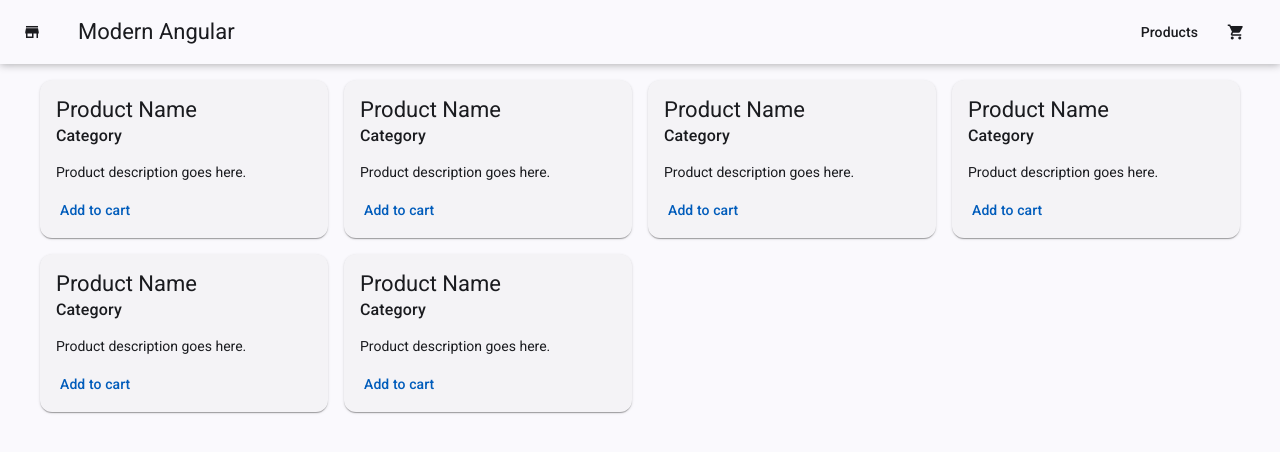
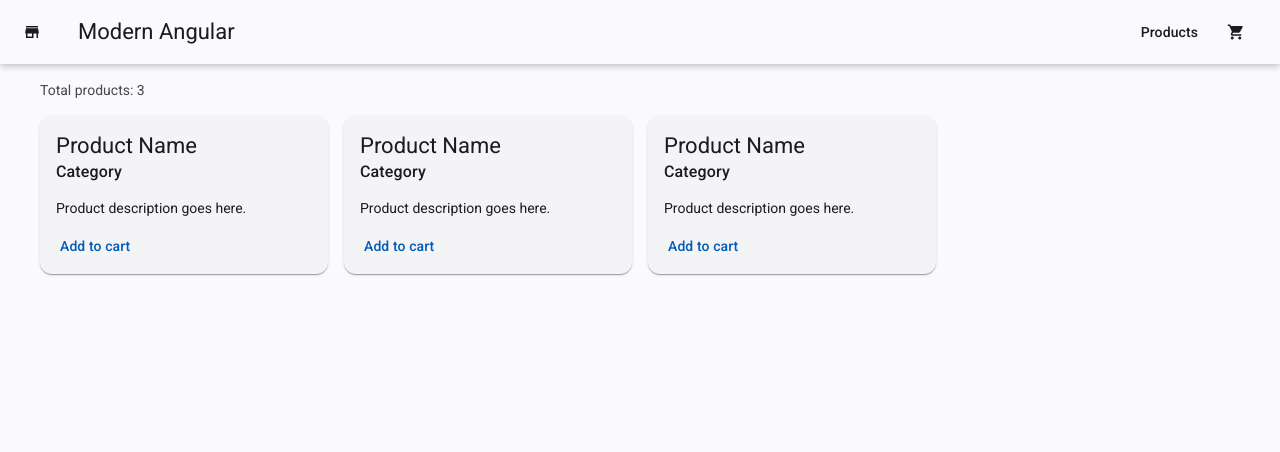
Before and after one commit to ronaldo-ribeirof/modern-angular, an Angular app: page / in a window 1280 px wide. Shown: the top 452 px of the page. Built offline with nearby package versions, Linux system fonts and the light colour scheme.

Commit message:
feat: adapt products-grid style

```diff
--- /dev/null
+++ b/src/app/products/product.ts
@@ -0,0 +1,7 @@
+export interface Product {
+  id: number;
+  name: string;
+  description: string;
+  price: number;
+  originalPrice?: number;
+}
--- a/src/app/products/products-grid/products-grid.html
+++ b/src/app/products/products-grid/products-grid.html
@@ -1,8 +1,15 @@
-<div class="grid">
-  <app-product-card />
-  <app-product-card />
-  <app-product-card />
-  <app-product-card />
-  <app-product-card />
-  <app-product-card />
+<div class="products-container">
+  <p>Total products: {{ products().length }}</p>
+
+  <div class="products-grid">
+    @for (product of products(); track product.id) {
+      <app-product-card />
+    } @empty {
+      <div class="empty-state">
+        <mat-icon>inventory_2</mat-icon>
+        <h3>No products available</h3>
+        <p>Check back later for new arrivals!</p>
+      </div>
+    }
+  </div>
 </div>
--- a/src/app/products/products-grid/products-grid.scss
+++ b/src/app/products/products-grid/products-grid.scss
@@ -1,5 +1,38 @@
-.grid {
+.products-container {
+  display: grid;
+  gap: 1rem;
+}
+
+.products-grid {
   display: grid;
   grid-template-columns: repeat(auto-fill, minmax(288px, 1fr));
   gap: 16px;
 }
+
+.empty-state {
+  grid-column: 1 / -1;;
+  display: flex;
+  flex-direction: column;
+  align-items: center;
+  justify-content: center;
+  padding: 4rem 2rem;
+  text-align: center;
+}
+
+mat-icon {
+  font-size: 4rem;
+  width: 4rem;
+  height: 4rem;
+  color: var(--mat-sys-outline);
+  margin-bottom: 1rem;
+}
+
+h3 {
+  margin: 0 0 0.5rem;
+  color: var(--mat-sys-on-surface);
+}
+
+p {
+  margin: 0;
+  color: var(--mat-sys-on-surface-variant);
+}
--- a/src/app/products/products-grid/products-grid.ts
+++ b/src/app/products/products-grid/products-grid.ts
@@ -1,12 +1,37 @@
-import { Component } from '@angular/core';
+import { Component, signal } from '@angular/core';
 import { ProductCard } from '../product-card/product-card';
+import { Product } from '../product';
+import { MatIcon } from "@angular/material/icon";
 
 @Component({
   selector: 'app-products-grid',
-  imports: [ProductCard],
+  imports: [ProductCard, MatIcon],
   templateUrl: './products-grid.html',
   styleUrl: './products-grid.scss',
 })
 export class ProductsGrid {
-
+  protected readonly products = signal<Product[]>([
+    {
+      id: 1,
+      name: 'Premium Wireless Headphones',
+      description:
+        'High-quality wireless headphones with noise cancellation and premium sound quality.',
+      price: 199.99,
+      originalPrice: 249.99,
+    },
+    {
+      id: 2,
+      name: 'Smart Fitness Watch',
+      description:
+        'Track your fitness goals with this advanced smartwatch featuring heart rate monitoring.',
+      price: 299.99,
+    },
+    {
+      id: 3,
+      name: 'Portable Bluetooth Speaker',
+      description: 'Compact speaker with powerful bass and 12-hour battery life.',
+      price: 79.99,
+      originalPrice: 99.99,
+    },
+  ]);
 }
```
